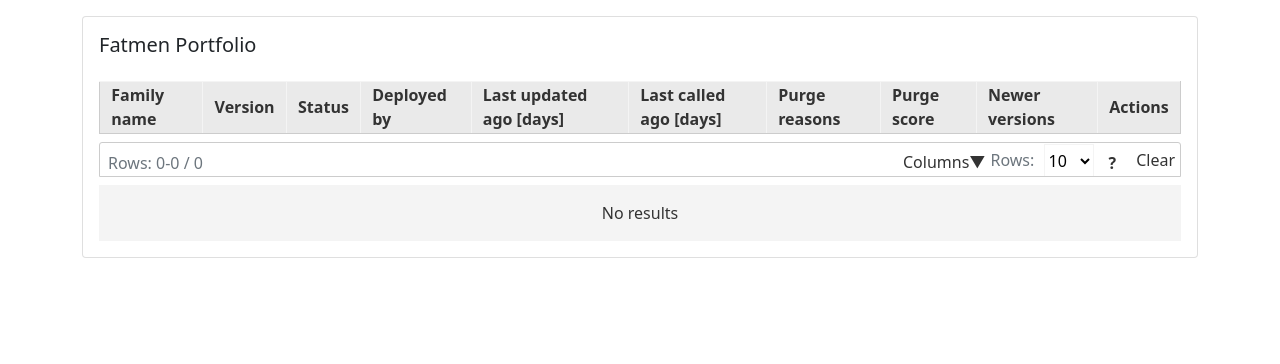
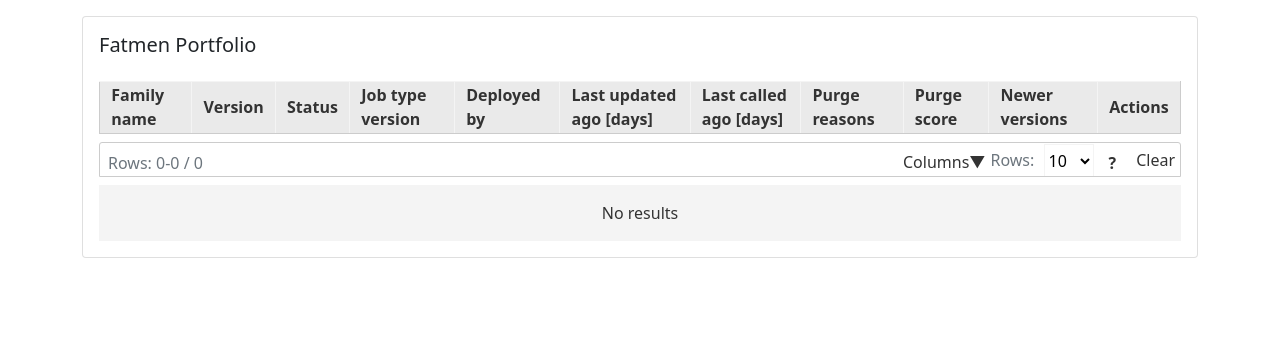
Before and after one commit to TheRacetrack/racetrack, a Django app: template dashboard/dashboard/templates/racetrack/portfolio.html in a window 1280 px wide. Shown: the part 56-420 px from the top of the page. Run offline with Django 3.2, Linux system fonts and the light colour scheme; the template is opened without the code that fills it, so the values that code supplies are empty; some libraries are stand-ins or nearby versions.

Commit message:
Add "job type version" column to portfolio table

```diff
--- a/dashboard/dashboard/templates/racetrack/portfolio.html
+++ b/dashboard/dashboard/templates/racetrack/portfolio.html
@@ -24,6 +24,7 @@
                         <th>Family name</th>
                         <th>Version</th>
                         <th>Status</th>
+                        <th>Job type version</th>
                         <th>Deployed by</th>
                         <th>Last updated ago [days]</th>
                         <th>Last called ago [days]</th>
@@ -43,6 +44,7 @@
                         <td>{{ fatman.name }}</td>
                         <td>{{ fatman.version }}</td>
                         <td>{{ fatman.status | upper }}</td>
+                        <td>{{ fatman.job_type_version }}</td>
                         <td>{{ fatman.deployed_by | default_if_none:'' }}</td>
                         <td>{{ fatman.update_time_days_ago | floatformat:"-2" }}</td>
                         <td>{{ fatman.last_call_time_days_ago | floatformat:"-2" }}</td>
@@ -104,6 +106,7 @@ var tfConfig = {
         'string', // family name
         'string', // version
         'string', // status
+        'string', // job type version
         'string', // deployed by
         'number', // last updated ago
         'number', // last called ago
@@ -121,7 +124,7 @@ var tfConfig = {
     },
     extensions: [{
         name: 'colsVisibility',
-        at_start: [9, 10, 11],
+        at_start: [10, 11, 12],
         text: 'Columns: ',
         enable_tick_all: true,
         tick_to_hide: false,
--- a/dashboard/dashboard/views.py
+++ b/dashboard/dashboard/views.py
@@ -11,9 +11,9 @@ from django.urls import reverse_lazy, reverse
 from django.views import generic
 from django.utils.http import urlencode
 
-from racetrack_commons.urls import get_external_pub_url
 from racetrack_client.log.context_error import ContextError
 from racetrack_client.log.exception import log_exception
+from racetrack_client.manifest.manifest import Manifest
 from racetrack_client.utils.time import days_ago
 from racetrack_commons.auth.auth import UnauthorizedError
 from racetrack_commons.auth.token import decode_jwt
@@ -22,6 +22,7 @@ from racetrack_commons.entities.audit_client import AuditClient
 from racetrack_commons.entities.dto import AuditLogEventDto, FatmanDto
 from racetrack_commons.entities.fatman_client import FatmanRegistryClient
 from racetrack_commons.entities.plugin_client import LifecyclePluginClient
+from racetrack_commons.urls import get_external_pub_url
 from dashboard.session import RT_SESSION_USER_AUTH_KEY
 from dashboard.purge import enrich_fatmen_purge_info
 from dashboard.utils import login_required, remove_ansi_sequences
@@ -191,6 +192,8 @@ def view_fatman_portfolio(request):
         for fatman_dict in fatmen_dicts:
             fatman_dict['update_time_days_ago'] = days_ago(fatman_dict['update_time'])
             fatman_dict['last_call_time_days_ago'] = days_ago(fatman_dict['last_call_time'])
+            manifest: Dict = fatman_dict.get('manifest')
+            fatman_dict['job_type_version'] = manifest.get('lang') if manifest else None
 
         context['fatmen'] = fatmen_dicts
     except Exception as e:
```
